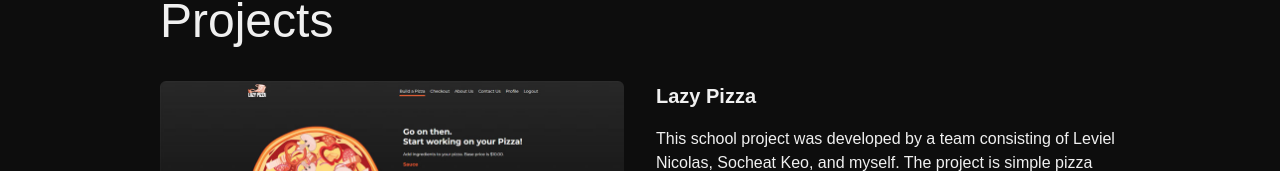
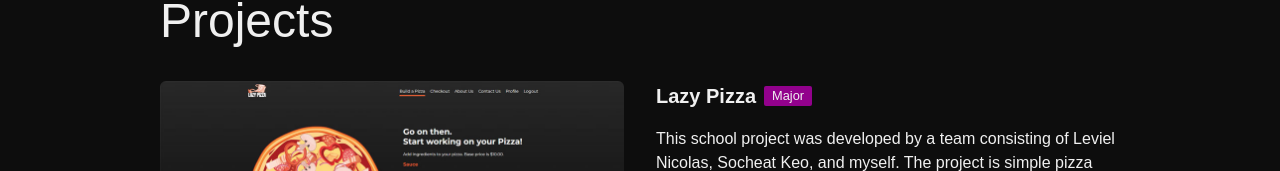
Before and after one commit to htrobles/portfolio-v2, a React (Create React App) app: page / in a window 1280 px wide. Shown: the part 4061-4232 px from the top of the page. Built offline with nearby package versions, Linux system fonts and the light colour scheme.

Commit message:
include isMini in projects

```diff
--- a/src/components/Projects/ProjectItem.tsx
+++ b/src/components/Projects/ProjectItem.tsx
@@ -3,7 +3,7 @@
 import Button from '../Button';
 
 export default function ProjectItem({
-  project: { title, description, imgUrl, tech, url },
+  project: { title, description, imgUrl, tech, url, isMini },
 }: {
   project: ProjectType;
 }) {
@@ -16,9 +16,20 @@
       />
       <div className='flex flex-col justify-between px-1 md:px-0'>
         <div>
-          <h4 className='text-lg font-bold mb-4' data-swiper-parallax='-400'>
-            {title}
-          </h4>
+          <div className='flex mb-4 items-center gap-2'>
+            <h4 className='text-lg font-bold' data-swiper-parallax='-400'>
+              {title}
+            </h4>
+            {isMini ? (
+              <div className='text-sm bg-white text-black px-2 rounded-sm'>
+                Mini
+              </div>
+            ) : (
+              <div className='text-sm bg-secondary-500 text-white px-2 rounded-sm'>
+                Major
+              </div>
+            )}
+          </div>
           <p className='mb-4' data-swiper-parallax='-300'>
             {description}
           </p>
--- a/src/components/Projects/projects.tsx
+++ b/src/components/Projects/projects.tsx
@@ -4,6 +4,7 @@
   tech: string[];
   imgUrl: string;
   url: string;
+  isMini?: boolean;
 };
 
 const projects: ProjectType[] = [
@@ -44,6 +45,7 @@
     tech: ['HTML', 'CSS', 'Javascript'],
     imgUrl: './projects/tictactoe.jpg',
     url: 'https://robleshector.gitlab.io/tic-tac-toe/',
+    isMini: true,
   },
   {
     title: 'NumbR',
@@ -51,6 +53,7 @@
     tech: ['HTML', 'CSS', 'Javascript'],
     imgUrl: './projects/numbr.jpg',
     url: 'https://robleshector.gitlab.io/numbr/',
+    isMini: true,
   },
   {
     title: 'Simple Calculator',
@@ -58,6 +61,7 @@
     tech: ['HTML', 'CSS', 'Javascript'],
     imgUrl: './projects/calculator.jpg',
     url: 'https://robleshector.gitlab.io/calculator/',
+    isMini: true,
   },
 ];
 
```
